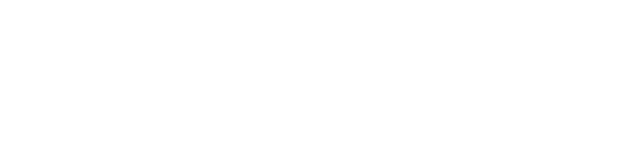
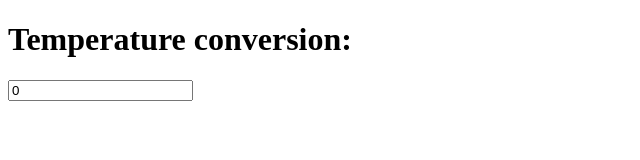
Before and after one commit to Lordwick5/Temperature-conversion-program, a plain HTML site: page index.html in a window 1280 px wide. Shown: the whole page, without its empty margins (0-640 px from the left). Drawn offline with Linux system fonts and the light colour scheme.

Commit message:
updated code

```diff
--- a/index.html
+++ b/index.html
@@ -8,7 +8,10 @@
 </head>
 <body>
 
-
+    <form>
+        <h1>Temperature conversion:</h1>
+        <input type="number" id="textbox" value="0">
+    </form>
 
     <script src="index.js"></script>
 </body>
```
